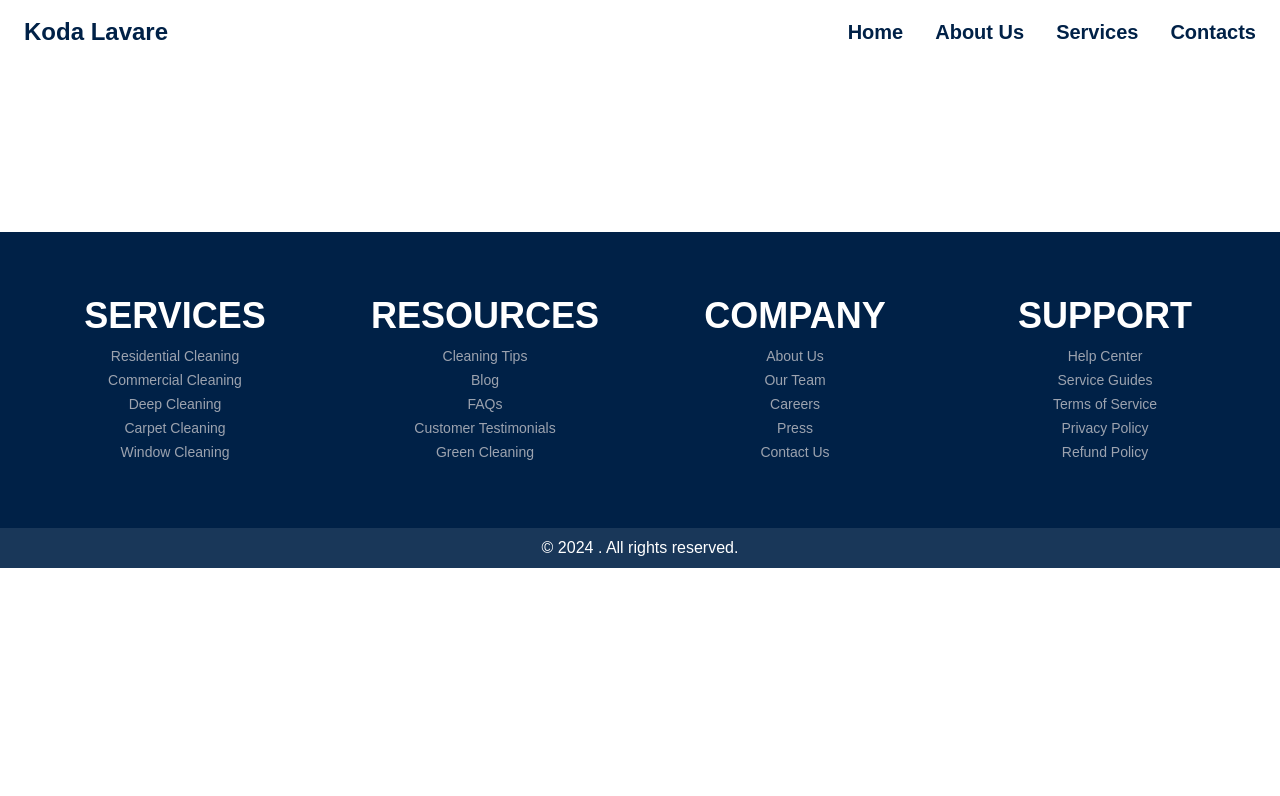
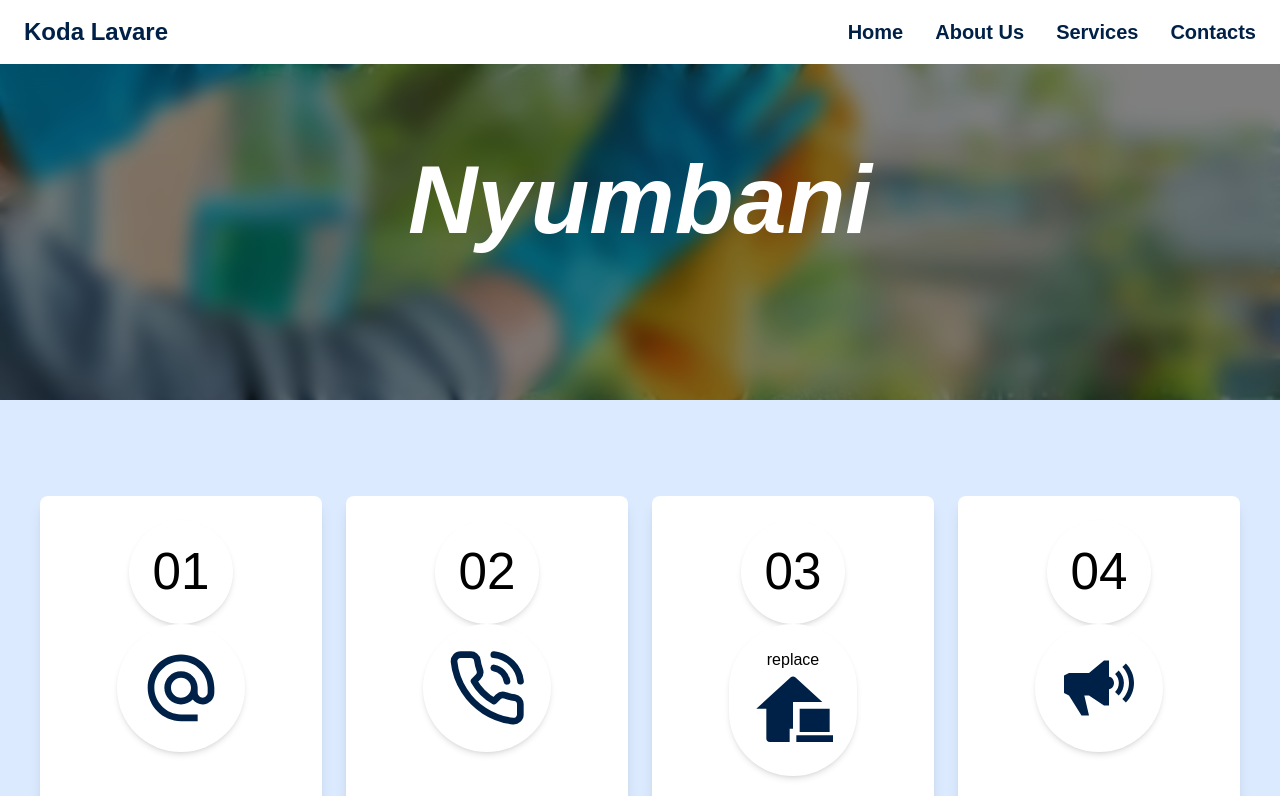
Before and after one commit to KWSTEPHY/CleanHub, a React (Vite) app: page / in a window 1280 px wide. Shown: the top 796 px of the page. Built offline with nearby package versions, Linux system fonts and the light colour scheme.

Commit message:
begin Home page

```diff
--- a/src/App.tsx
+++ b/src/App.tsx
@@ -1,6 +1,7 @@
 import React from "react";
 import { BrowserRouter as Router, Route, Routes } from "react-router-dom";
 import Navbar from "./components/Navbar/Navbar";
+import Home from "./Pages/Home"
 import AboutUs from "./Pages/AboutUs";
 import Contacts from "./Pages/Contacts";
 import Services from "./Pages/Services";
@@ -12,6 +13,7 @@ const App: React.FC = () => {
       <Navbar />
 
       <Routes>
+        <Route path="/" element={<Home />} />
         <Route path="/about-us" element={<AboutUs />} />
         <Route path="/contacts" element={<Contacts />} />
         <Route path="/services" element={<Services />} />
--- a/src/Pages/AboutUs.tsx
+++ b/src/Pages/AboutUs.tsx
@@ -35,12 +35,11 @@ const AboutUs = () => {
         </div>
       </section>
 
-      <section className="bg-gray-200 w-screen text-black py-20 text-center justify-center">
+      <section className="bg-blue-100 w-screen text-black py-20 text-center justify-center">
         <div className="container mx-auto">
           <div className="grid grid-cols-1 md:grid-cols-3 gap-8">
-            <div
-              className={`${cardStyle} hover:bg-yellow-400 transition-all duration-300 ease-in-out transform hover:scale-110 hover:shadow-lg`}
-              style={{ position: "relative" }}>
+
+        <div className={`${cardStyle} hover:bg-yellow-400 transition-all duration-300 ease-in-out transform hover:scale-110 hover:shadow-lg`} style={{ position: "relative" }}>
               <h2 className="text-4xl font-bold mb-4 text-[#002147]">
                 Our Mission
               </h2>
@@ -51,9 +50,8 @@ const AboutUs = () => {
                 dedication to excellence and commitment to sustainability.
               </p>
             </div>
-            <div
-              className={`${cardStyle} hover:bg-yellow-400 transition-all duration-300 ease-in-out transform hover:scale-110 hover:shadow-lg`}
-              style={{ position: "relative" }}>
+            <div className={`${cardStyle} hover:bg-yellow-400 transition-all duration-300 ease-in-out transform hover:scale-110 hover:shadow-lg`} style={{ position: "relative" }}>
+
               <h2 className="text-4xl font-bold mb-4 text-[#002147]">
                 Our Vision
               </h2>
@@ -64,9 +62,7 @@ const AboutUs = () => {
                 industry.
               </p>
             </div>
-            <div
-              className={`${cardStyle} hover:bg-yellow-400 transition-all duration-300 ease-in-out transform hover:scale-110 hover:shadow-lg`}
-              style={{ position: "relative" }}>
+        <div className={`${cardStyle} hover:bg-yellow-400 transition-all duration-300 ease-in-out transform hover:scale-110 hover:shadow-lg`} style={{ position: "relative" }}>
               <h2 className="text-4xl font-bold mb-4 text-[#002147]">
                 Our Values
               </h2>
--- a/src/Pages/Contacts.tsx
+++ b/src/Pages/Home.tsx
@@ -4,7 +4,7 @@ import { LuPhoneCall } from "react-icons/lu";
 import { RiHomeOfficeFill } from "react-icons/ri";
 import { IoMdMegaphone } from "react-icons/io";
 
-const Contacts: React.FC = () => {
+const Home: React.FC = () => {
   const cardStyle =
     "rounded-lg p-6 bg-white shadow-lg hover:shadow-2xl transition-shadow duration-300 flex flex-col items-center max-w-xs";
   const cardStyleTwo =
@@ -41,19 +41,25 @@ const Contacts: React.FC = () => {
               fontStyle: "italic",
             }}
           >
-            Contact Us
+            Nyumbani
           </h2>
         </div>
       </section>
 
-      <section className="bg-gray-200 w-screen text-black py-20">
+      <section className="bg-blue-100 w-screen text-black py-20">
         <div className="w-full px-6">
           <div className="flex justify-center m-4">
             <div className="grid grid-cols-4 gap-6">
               <div className={cardStyle}>
+
+                <div className="p-6 bg-white rounded-full shadow-md">
+                  <h1>01</h1>
+                </div>
+
                 <div className="p-6 bg-white rounded-full shadow-md">
                   <MdOutlineAlternateEmail className="h-20 w-20 text-[#002147]" />
                 </div>
+
                 <h2 className="text-2xl font-bold text-[#002147] mb-4 mt-10">
                   Email Address
                 </h2>
@@ -62,9 +68,15 @@ const Contacts: React.FC = () => {
                 </p>
               </div>
               <div className={cardStyle}>
+
+                <div className="p-6 bg-white rounded-full shadow-md">
+                 <h1>02</h1>
+                </div>
+
                 <div className="p-6 bg-white rounded-full shadow-md">
                   <LuPhoneCall className="h-20 w-20 text-[#002147]" />
                 </div>
+
                 <h2 className="text-2xl text-center font-bold text-[#002147] mb-4 mt-10">
                   Phone Number
                 </h2>
@@ -73,9 +85,16 @@ const Contacts: React.FC = () => {
                 </p>
               </div>
               <div className={cardStyle}>
+
                 <div className="p-6 bg-white rounded-full shadow-md">
+                  <h1>03</h1>
+                </div>
+
+                <div className="p-6 bg-white rounded-full shadow-md">
+                    <p>replace</p>
                   <RiHomeOfficeFill className="h-20 w-20 text-[#002147]" />
                 </div>
+
                 <h2 className="text-2xl font-bold text-[#002147] mb-4 mt-10">
                   Office Address
                 </h2>
@@ -84,9 +103,15 @@ const Contacts: React.FC = () => {
                 </p>
               </div>
               <div className={cardStyle}>
+
+                <div className="p-6 bg-white rounded-full shadow-md">
+                  <h1>04</h1>
+                </div>
+
                 <div className="p-6 bg-white rounded-full shadow-md">
                   <IoMdMegaphone className="h-20 w-20 text-[#002147]" />
                 </div>
+
                 <h2 className="text-2xl text-center font-bold text-[#002147] mb-4 mt-10">
                   Social Connect
                 </h2>
@@ -205,4 +230,4 @@ const Contacts: React.FC = () => {
   );
 };
 
-export default Contacts;
+export default Home;
--- a/src/Pages/Services.tsx
+++ b/src/Pages/Services.tsx
@@ -41,7 +41,7 @@ const Services: React.FC = () => {
         </div>
       </section>
 
-      <section className="bg-gray-200 w-screen text-black py-20">
+      <section className="bg-blue-100 w-screen text-black py-20">
         <div className="w-full px-6">
           <div className="flex justify-center">
             <div className="grid grid-cols-3 gap-6">
```
